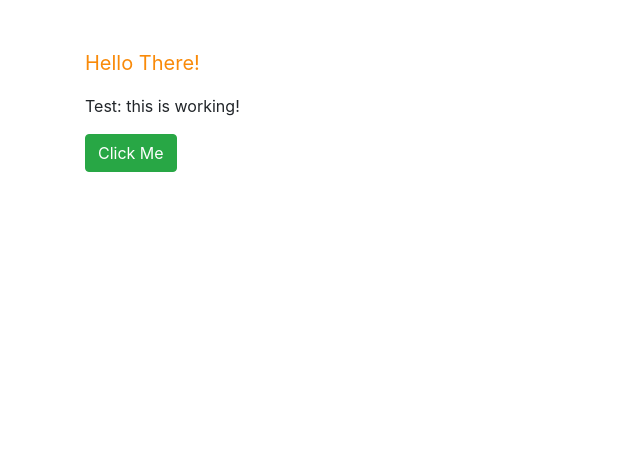
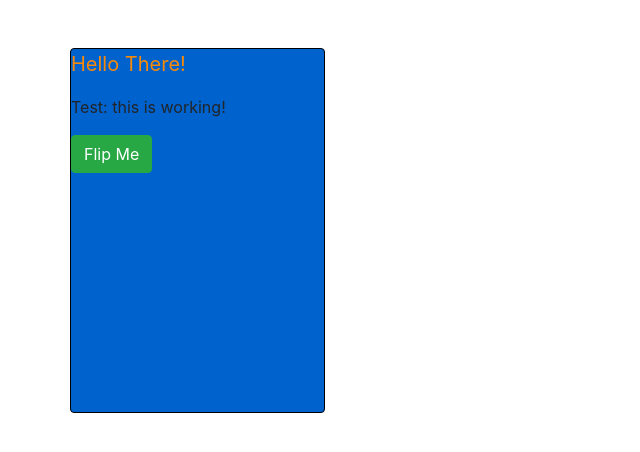
Before and after one commit to Carlinho89/react-meteo-app, a React app: page / in a window 1280 px wide. Shown: the top 452 px of the page, without its empty margins (0-640 px from the left). Built offline with nearby package versions, Linux system fonts and the light colour scheme.

Commit message:
implemented functional component for the meteo card and added little css rules

```diff
--- a/src/js/components/App.jsx
+++ b/src/js/components/App.jsx
@@ -5,6 +5,7 @@ import '../../styles/_scss/main.scss';
 import { connect } from 'react-redux';
 import { bindActionCreators } from 'redux';
 import meteoActions from '../../actions/meteo';
+import MeteoCard from './MeteoCard';
 
 const mapStateToProps = state => ({
     meteoTest: state.meteo.test
@@ -18,12 +19,11 @@ const App = ({className, meteoTest, testMeteo}) => {
     return (
       <div className={classnames(className, 'container')}>
         <div className="row mt-5">
-            <div className="col-md-12">
-                <p className="big-orange-text">Hello There!</p>
-                <p>Test: {meteoTest}</p>
-                <button
-                    className={classnames('btn', 'btn-success')}
-                    disabled={!testMeteo} onClick={testMeteo}> Click Me </button>
+            <div className="col-xs-12">
+                <MeteoCard
+                    meteoTest={meteoTest}
+                    testMeteo={testMeteo}
+                />
             </div>
         </div>
       </div>
--- a/src/js/components/MeteoCard.jsx
+++ b/src/js/components/MeteoCard.jsx
@@ -0,0 +1,30 @@
+import React from 'react';
+import PropTypes from 'prop-types';
+import classnames from 'classnames';
+
+const MeteoCard = ({className, meteoTest, testMeteo}) => {
+  return (
+    <div className={classnames(className, 'widdet-meteocard')}>
+        <p className="big-orange-text">Hello There!</p>
+        <p>Test: {meteoTest}</p>
+        <button
+            className={classnames('btn', 'btn-success')}
+            disabled={!testMeteo} onClick={testMeteo}
+        >
+            Flip Me
+        </button>
+    </div>
+  )
+}
+
+MeteoCard.propTypes = {
+    className: PropTypes.string,
+    meteoTest: PropTypes.string.isRequired,
+    testMeteo: PropTypes.func.isRequired
+}
+
+MeteoCard.defaultProps = {
+    className: null
+}
+
+export default MeteoCard;
--- a/src/styles/_scss/main.scss
+++ b/src/styles/_scss/main.scss
@@ -1,6 +1,17 @@
 $color-orange: #f98a09;
+$color-black: #000;
+$color-light-blue: #007bff;
+$color-dark-blue: #0062cc;
 
 .big-orange-text {
     font-size: 20px;
     color: $color-orange;
 }
+
+.widdet-meteocard {
+    min-width: 255px;
+    min-height: 365px;
+    border: 1px solid $color-black;
+    border-radius: 4px;
+    background-color:  $color-dark-blue;
+}
```
